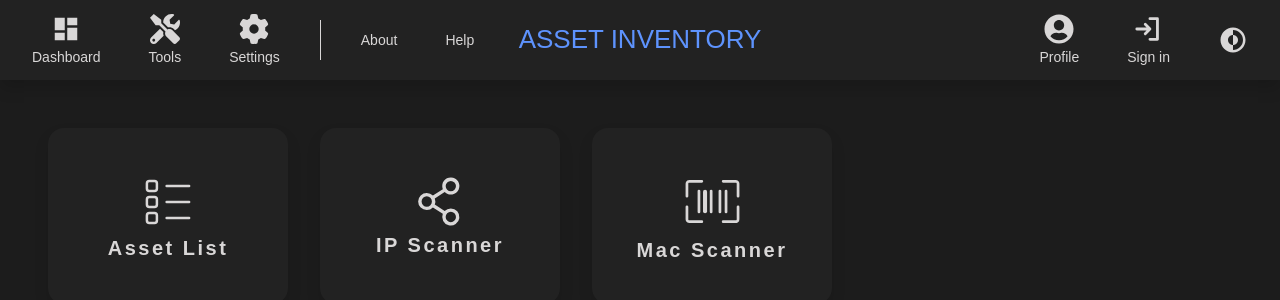
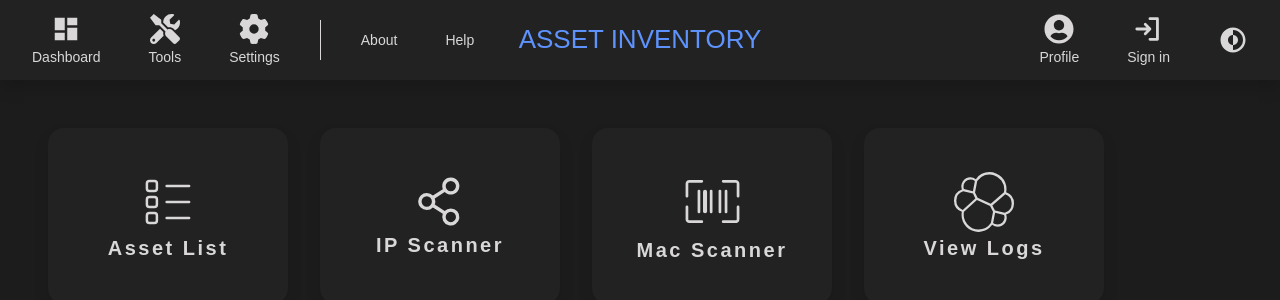
Before and after one commit to 2O26/asset-inventory, a React (Create React App) app in the folder Containers/FrontEnd/: page /tools in a window 1280 px wide. Shown: the top 300 px of the page. Built offline with nearby package versions, Linux system fonts and the light colour scheme.

Commit message:
Adding LogsIcon to Tools Page

```diff
--- a/Containers/FrontEnd/src/components/Tools/Tools.jsx
+++ b/Containers/FrontEnd/src/components/Tools/Tools.jsx
@@ -1,7 +1,7 @@
 import React from 'react'
 import { useNavigate } from 'react-router-dom'
 import './Tools.css'
-import { AssetListIcon, IpScannerIcon, MacScannerIcon } from '../common/Icons/Icons';
+import { AssetListIcon, IpScannerIcon, MacScannerIcon, LogsIcon } from '../common/Icons/Icons';
 
 export default function Tools() {
 
@@ -21,6 +21,11 @@ export default function Tools() {
                 <MacScannerIcon size={65} />
                 <div> Mac Scanner</div>
             </button>
+            <button className='button-tool'>
+                <LogsIcon size={60} />
+                <div> View Logs</div>
+            </button>
+
         </div>
-    )
+    );
 }
--- a/Containers/FrontEnd/src/components/common/Icons/Icons.jsx
+++ b/Containers/FrontEnd/src/components/common/Icons/Icons.jsx
@@ -5,7 +5,7 @@ import { MdDashboard } from "react-icons/md";
 import { PiSignInBold, PiSignOutBold, PiShareNetwork } from "react-icons/pi";
 import { CiBoxList, CiBarcode } from "react-icons/ci";
 import { CgDarkMode } from "react-icons/cg";
-
+import { SiElastic } from "react-icons/si";
 
 // get icons from HERE: https://react-icons.github.io/react-icons/
 
@@ -69,3 +69,9 @@ export const SettingsIcon = ({ size = 30 }) => {
         <FaGear size={size} />
     )
 }
+
+export const LogsIcon = ({ size = 30 }) => {
+    return (
+        <SiElastic size={size} />
+    );
+};
```
